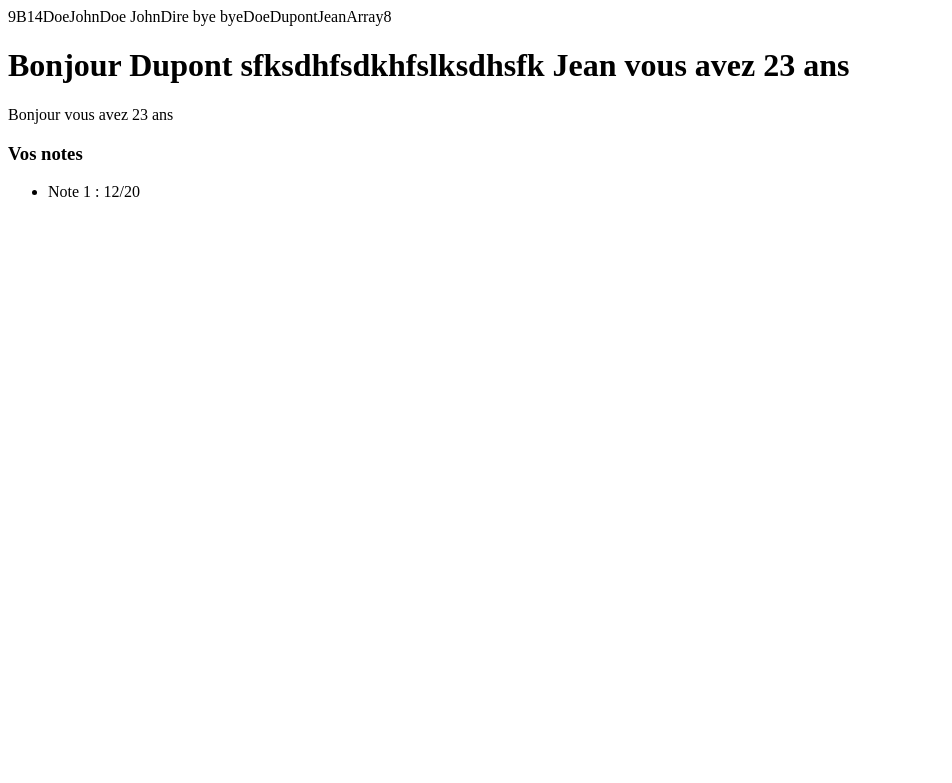
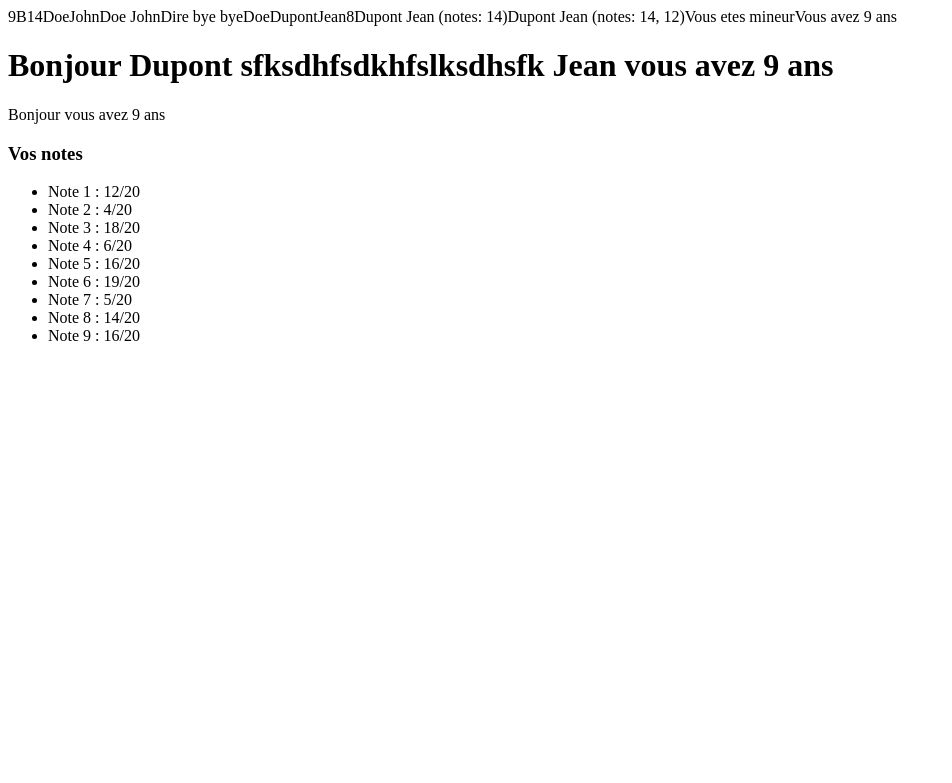
Before and after one commit to Djeg/formation-php-poo, a PHP site: page / in a window 1280 px wide. Shown: the top 783 px of the page, without its empty margins (0-952 px from the left). Run offline with PHP 8.4, Linux system fonts and the light colour scheme.

Commit message:
Ajout de boucle

```diff
--- a/public/index.php
+++ b/public/index.php
@@ -57,8 +57,40 @@ $eleve = [
 
 echo $eleve['nom']; // string(Dupont)
 echo $eleve['prenom']; // string(Jean)
-echo $eleve['notes']; // array([14, 12 ...])
 echo $eleve['notes'][2]; // int(8)
+
+echo $eleve['nom'] . ' ' . $eleve['prenom'] . ' (notes: ' . $eleve['notes'][0] . ')';
+
+echo "{$eleve['nom']} {$eleve['prenom']} (notes: {$eleve['notes'][0]}, {$eleve['notes'][1]})";
+
+
+$age = 9; // int(9)
+
+if ($age >= 18) {
+    echo 'Vous etes majeur';
+    echo 'genial';
+    echo 'super';
+} else {
+    echo 'Vous etes mineur';
+}
+
+if ($age == '9'/* string(9) */) {
+    echo 'Vous avez 9 ans';
+}
+
+if ($age === '9' || $age === '8') {
+    echo 'Vous avez 9 ans';
+}
+
+if ($age >= 18 && $age <= 25) {
+}
+
+$estMajeur = $age >= 18; // boolean(false)
+
+if (!$estMajeur) {
+}
+
+$notes = [12, 4, 18, 6, 16, 19, 5, 14, 16];
 
 ?>
 
@@ -71,5 +103,7 @@ echo $eleve['notes'][2]; // int(8)
 </p>
 <h3>Vos notes</h3>
 <ul>
-    <li>Note 1 : <?php echo $notes[0]; ?>/20</li>
+    <?php foreach ($notes as $index => $note) { ?>
+        <li>Note <?php echo $index + 1; ?> : <?php echo $note; ?>/20</li>
+    <?php } ?>
 </ul>
```
